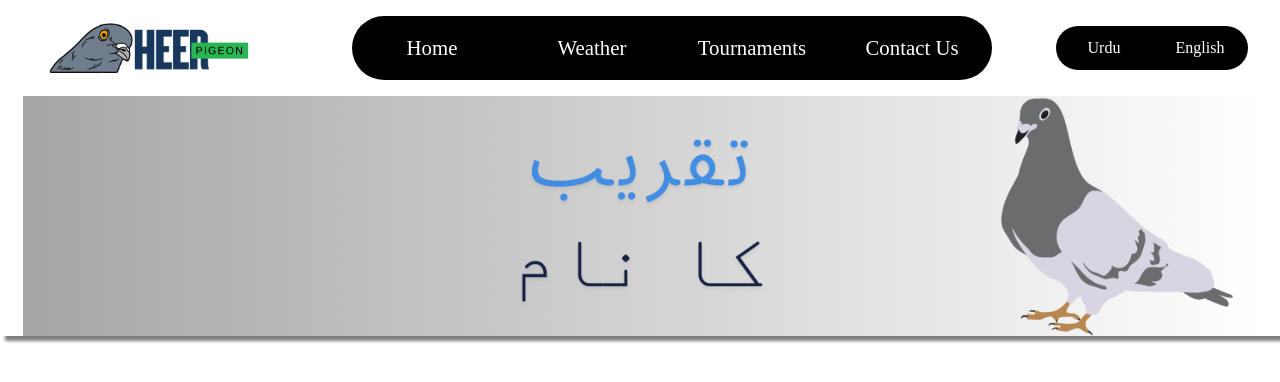
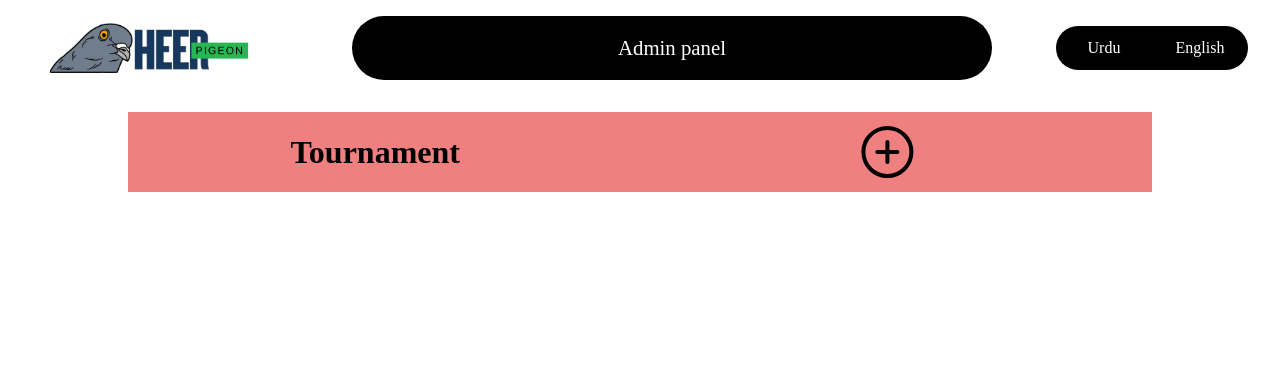
Before and after one commit to SohailShafiq1/HeerPiegonClub, a React (Vite) app: page /admin in a window 1280 px wide. Shown: the top 382 px of the page. Built offline with nearby package versions, Linux system fonts and the light colour scheme.

Commit message:
add a new admin page and a tournament page

```diff
--- a/package.json
+++ b/package.json
@@ -13,6 +13,7 @@
     "axios": "^1.8.3",
     "react": "^19.0.0",
     "react-dom": "^19.0.0",
+    "react-icon": "^1.0.0",
     "react-icons": "^5.5.0",
     "react-router-dom": "^7.3.0"
   },
--- /dev/null
+++ b/src/AdminPanel/Admin.jsx
@@ -0,0 +1,16 @@
+import React from 'react'
+import style from './admin.module.css'
+import Navbar from './Navbar'
+import Tournament from './Pages/Touraments/Tournament'
+
+const s = style
+const Admin = () => {
+  return (
+    <div className={s.admin}>
+      <Navbar/>
+      <Tournament/>
+    </div>
+  )
+}
+
+export default Admin
--- /dev/null
+++ b/src/AdminPanel/Navbar.jsx
@@ -0,0 +1,82 @@
+import React, { useEffect } from "react";
+import style from "./admin.module.css";
+import { NavLink } from "react-router-dom";
+import logo from "../assets/logo.png";
+
+const Navbar = () => {
+  useEffect(() => {
+    // Load Google Translate script dynamically
+    const addScript = document.createElement("script");
+    addScript.src =
+      "//translate.google.com/translate_a/element.js?cb=googleTranslateElementInit";
+    addScript.async = true;
+    document.body.appendChild(addScript);
+
+    // Initialize Google Translate
+    window.googleTranslateElementInit = () => {
+      new window.google.translate.TranslateElement(
+        { pageLanguage: "en", autoDisplay: false },
+        "google_translate_element"
+      );
+    };
+
+    setTimeout(() => {
+      // Hide Google Translate UI elements
+      const iframe = document.querySelector(".goog-te-banner-frame");
+      if (iframe) iframe.style.display = "none";
+
+      const translateBox = document.querySelector(".goog-te-gadget");
+      if (translateBox) translateBox.style.display = "none";
+
+      const extraDivs = document.querySelectorAll("iframe, .skiptranslate");
+      extraDivs.forEach((div) => (div.style.display = "none"));
+    }, 2000);
+  }, []);
+
+  // Function to change language
+  const changeLanguage = (lang) => {
+    if (lang === "en") {
+      // Reset translation by removing cookies
+      document.cookie =
+        "googtrans=; expires=Thu, 01 Jan 1970 00:00:00 UTC; path=/;";
+      document.cookie =
+        "googtrans=; expires=Thu, 01 Jan 1970 00:00:00 UTC; domain=" +
+        window.location.hostname +
+        "; path=/;";
+
+      window.location.reload(); // Reload to reset translation
+    } else if (lang === "ur") {
+      // Apply translation manually using Google Translate dropdown
+      const select = document.querySelector(".goog-te-combo");
+      if (select) {
+        select.value = "ur";
+        select.dispatchEvent(new Event("change"));
+      }
+    }
+  };
+
+  return (
+    <div className={style.container}>
+      <div className={style.logo}>
+      <NavLink  to="/admin">
+      <img src={logo} alt="Logo" />
+        </NavLink>
+
+      </div>
+      <div className={style.navbar}>
+        <NavLink className={style.buttons} to="/admin">
+          Admin panel
+        </NavLink>
+
+      </div>
+      <div className={style.language}>
+        <button onClick={() => changeLanguage("ur")}>Urdu</button>
+        <button onClick={() => changeLanguage("en")}>English</button>
+      </div>
+      {/* Hidden Google Translate Widget */}
+      <div id="google_translate_element" style={{ display: "none" }}></div>
+    </div>
+  );
+};
+
+export default Navbar;
--- /dev/null
+++ b/src/AdminPanel/Pages/Touraments/Tournament.jsx
@@ -0,0 +1,20 @@
+import { IoAddCircleOutline } from "react-icons/io5";
+import React from 'react'
+import style from './tournament.module.css'
+const s = style
+const Tournament = () => {
+  return (
+    <div className={s.container}>
+      <div className={s.top}>
+        <h1>
+            Tournament
+        </h1>
+
+        <IoAddCircleOutline className={s.add} />
+
+      </div>
+    </div>
+  )
+}
+
+export default Tournament
--- /dev/null
+++ b/src/AdminPanel/Pages/Touraments/tournament.module.css
@@ -0,0 +1,21 @@
+.container
+{
+    width: 80%;
+    height: 80vh;
+    margin-top: 2rem;
+}
+.top
+{
+    width: 100%;
+    height: 5rem;
+    background-color: lightcoral;
+    display: flex;
+    justify-content: space-around;
+    align-items: center;
+}
+.add
+{
+    width: 20%;
+    height: 80%;
+    cursor: pointer;
+}
--- /dev/null
+++ b/src/AdminPanel/admin.module.css
@@ -0,0 +1,87 @@
+.admin
+{
+  display: flex;
+  flex-direction: column;
+  justify-content: center;
+  align-items: center;
+}
+.container {
+    width: 100%;
+    height: 4rem;
+    display: flex;
+    justify-content: space-around;
+    align-items: center;
+    margin-top: 1rem;
+  }
+  .logo {
+    width: 20%;
+    height: 100%;
+  }
+  .logo img {
+    width: 100%;
+    height: 100%;
+    object-fit: contain;
+    cursor: pointer;
+  }
+  .navbar {
+    display: flex;
+    justify-content: space-around;
+    align-items: center;
+    width: 50%;
+    height: 100%;
+    background-color: black;
+    border: none;
+    border-radius: 4rem;
+  }
+  .buttons {
+    width: 12rem;
+    text-decoration: none;
+    border: none;
+    background-color: transparent;
+    color: white;
+    font-family: "Times New Roman", Times, serif;
+    font-size: 1.3rem;
+    cursor: pointer;
+    display: flex;
+    justify-content: center;
+    align-items: center;
+    height: 100%;
+  }
+  .buttons:hover {
+    background-color: #454b52;
+    border-radius: 3rem;
+
+  }
+  .language {
+    width: 15%;
+    height: 70%;
+    background-color: black;
+    display: flex;
+    justify-content: space-around;
+    align-items: center;
+  }
+  .language
+  {
+      width: 15%;
+      height: 70%;
+      background-color: black;
+      display: flex;
+      justify-content: space-around;
+      align-items: center;
+      border-radius: 2rem;
+  }
+  .language button{
+      background-color: transparent;
+      border: none;
+      color: white;
+      font-family: 'Times New Roman', Times, serif;
+      font-size: 1rem;
+      width: 50%;
+  }
+  .language button:hover
+  {
+      background-color: #454b52;
+      border-radius: 5rem;
+
+      height: 100%;
+  }
--- a/src/App.jsx
+++ b/src/App.jsx
@@ -6,20 +6,31 @@ import Weather from "./pages/Weather/Weather";
 import Tournament from "./pages/Tournament/Tournament";
 import Contact from "./pages/Contact/Contact";
 import Events from "./pages/home/components/Events/Events";
+import Admin from "./AdminPanel/Admin";
+
 function App() {
   return (
+    <BrowserRouter>
+      <Routes>
+        <Route path="/admin" element={<Admin />} />
+
+        <Route
+          path="/*"
+          element={
             <>
-      <BrowserRouter>
               <Navbar />
-        <Events/>
+              <Events />
               <Routes>
                 <Route path="/" element={<Home />} />
                 <Route path="/weather" element={<Weather />} />
                 <Route path="/tournament" element={<Tournament />} />
                 <Route path="/contact" element={<Contact />} />
               </Routes>
+            </>
+          }
+        />
+      </Routes>
     </BrowserRouter>
-    </>
   );
 }
 
```
Also changed, not shown: 1 other file (tests, documents, lock files or other folders). Lines whose indentation alone changed are shown as unchanged.
